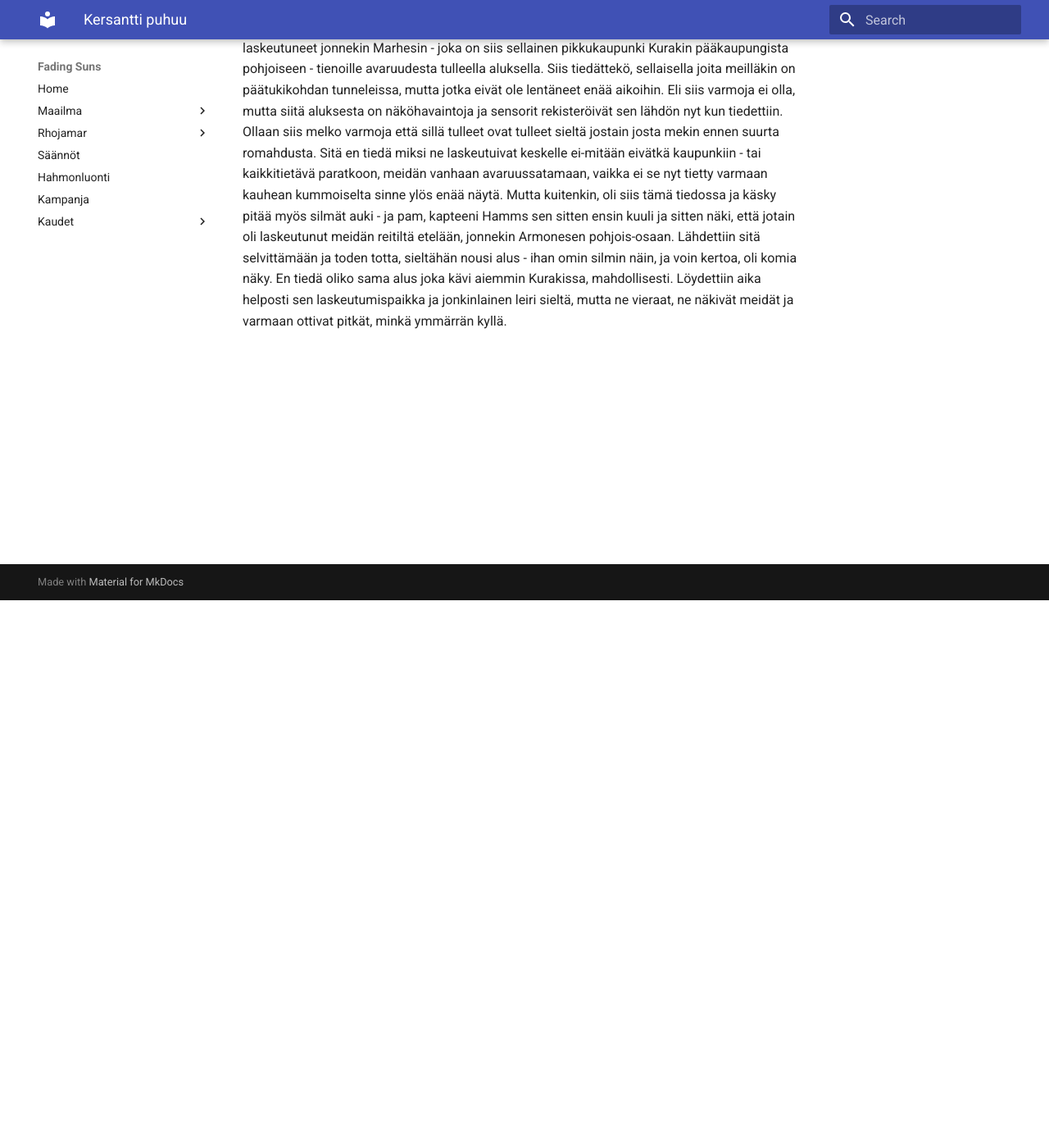
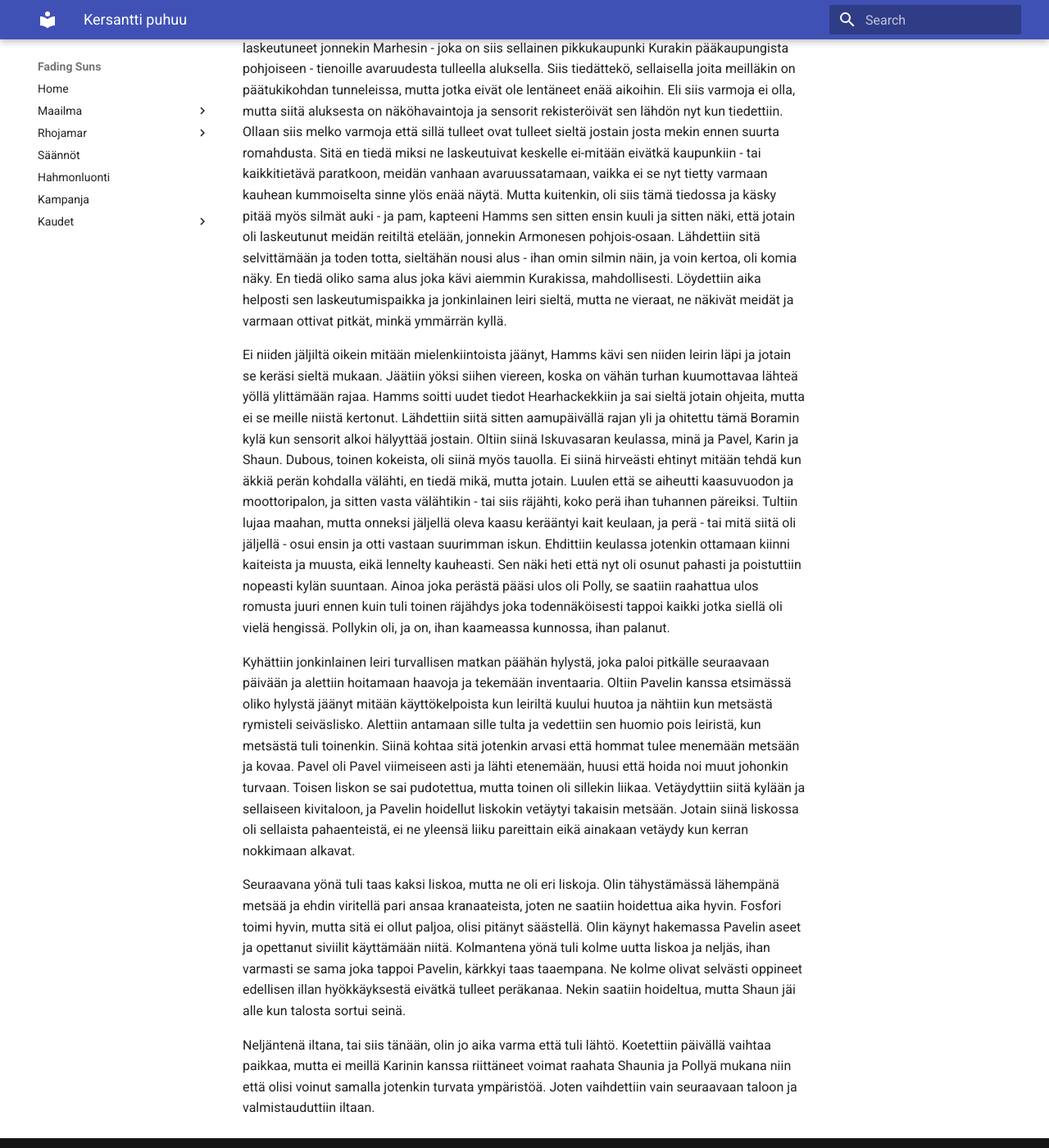
Before and after one commit to mertenator100/mertenator100.github.io, an MkDocs documentation site: the page built from docs/kersanttipuhuu.md, in a window 1280 px wide and 1400 px high, scrolled down 668 px. Shown: the whole window at 82% size. Built offline with MkDocs 1.6.1 and Material for MkDocs 9.7.7, drawn with Linux system fonts in a browser that asks for light colours.

Commit message:
moar kersanttia

```diff
--- a/docs/kersanttipuhuu.md
+++ b/docs/kersanttipuhuu.md
@@ -7,3 +7,11 @@ Kersantti Agnus Muckman kertoo hieman väsyneessä ja sekavassa mielentilassa M1
 Hearhackekissa on siis killan kenttä ja se on tukikohta kolmelle ilma-alukselle, tai siis nyt enää kahdelle. Yleensä yksi niistä on huollossa ja kaksi tekee partiointia, me nyt viimeeksi täällä pohjoisessa ja M17 Raudanluja taisi lähteä kartoittamaan lounaaseen kirottua maata. Meillä oli siis tarkoituksena painella suoraan Kirketonin vanhalle maankaltaistamisasemalle ja käskynä etsiä sieltä yli-insinööri McCaben retkikuntaa, joka lähti sinne viime kesänä eikä ole raportoinut takaisin. Ei se ole ensimmäinen retkikunta jonka kirottu maa on nielaissut, mutta McCabe jos joku on sellainen joka näistä tilanteista selviää jos on selvitäkseen. Viimeinen yhteys häneltä tuli ihan loppusyksystä, olivat kuulemma vaikeuksista huolimatta selvinneet vanhalle asemalle ja asettumassa sinne talvehtimaan.
 
 Meillä oli kuitenkin tiedossa Kurakin puolelta melko varma havainto ulkopuolisista jotka olivat laskeutuneet jonnekin Marhesin - joka on siis sellainen pikkukaupunki Kurakin pääkaupungista pohjoiseen - tienoille avaruudesta tulleella aluksella. Siis tiedättekö, sellaisella joita meilläkin on päätukikohdan tunneleissa, mutta jotka eivät ole lentäneet enää aikoihin. Eli siis varmoja ei olla, mutta siitä aluksesta on näköhavaintoja ja sensorit rekisteröivät sen lähdön nyt kun tiedettiin. Ollaan siis melko varmoja että sillä tulleet ovat tulleet sieltä jostain josta mekin ennen suurta romahdusta. Sitä en tiedä miksi ne laskeutuivat keskelle ei-mitään eivätkä kaupunkiin - tai kaikkitietävä paratkoon, meidän vanhaan avaruussatamaan, vaikka ei se nyt tietty varmaan kauhean kummoiselta sinne ylös enää näytä. Mutta kuitenkin, oli siis tämä tiedossa ja käsky pitää myös silmät auki - ja pam, kapteeni Hamms sen sitten ensin kuuli ja sitten näki, että jotain oli laskeutunut meidän reitiltä etelään, jonnekin Armonesen pohjois-osaan. Lähdettiin sitä selvittämään ja toden totta, sieltähän nousi alus - ihan omin silmin näin, ja voin kertoa, oli komia näky. En tiedä oliko sama alus joka kävi aiemmin Kurakissa, mahdollisesti. Löydettiin aika helposti sen laskeutumispaikka ja jonkinlainen leiri sieltä, mutta ne vieraat, ne näkivät meidät ja varmaan ottivat pitkät, minkä ymmärrän kyllä.
+
+Ei niiden jäljiltä oikein mitään mielenkiintoista jäänyt, Hamms kävi sen niiden leirin läpi ja jotain se keräsi sieltä mukaan. Jäätiin yöksi siihen viereen, koska on vähän turhan kuumottavaa lähteä yöllä ylittämään rajaa. Hamms soitti uudet tiedot Hearhackekkiin ja sai sieltä jotain ohjeita, mutta ei se meille niistä kertonut. Lähdettiin siitä sitten aamupäivällä rajan yli ja ohitettu tämä Boramin kylä kun sensorit alkoi hälyyttää jostain. Oltiin siinä Iskuvasaran keulassa, minä ja Pavel, Karin ja Shaun. Dubous, toinen kokeista, oli siinä myös tauolla. Ei siinä hirveästi ehtinyt mitään tehdä kun äkkiä perän kohdalla välähti, en tiedä mikä, mutta jotain. Luulen että se aiheutti kaasuvuodon ja moottoripalon, ja sitten vasta välähtikin - tai siis räjähti, koko perä ihan tuhannen päreiksi. Tultiin lujaa maahan, mutta onneksi jäljellä oleva kaasu kerääntyi kait keulaan, ja perä - tai mitä siitä oli jäljellä - osui ensin ja otti vastaan suurimman iskun. Ehdittiin keulassa jotenkin ottamaan kiinni kaiteista ja muusta, eikä lennelty kauheasti. Sen näki heti että nyt oli osunut pahasti ja poistuttiin nopeasti kylän suuntaan. Ainoa joka perästä pääsi ulos oli Polly, se saatiin raahattua ulos romusta juuri ennen kuin tuli toinen räjähdys joka todennäköisesti tappoi kaikki jotka siellä oli vielä hengissä. Pollykin oli, ja on, ihan kaameassa kunnossa, ihan palanut.
+
+Kyhättiin jonkinlainen leiri turvallisen matkan päähän hylystä, joka paloi pitkälle seuraavaan päivään ja alettiin hoitamaan haavoja ja tekemään inventaaria. Oltiin Pavelin kanssa etsimässä oliko hylystä jäänyt mitään käyttökelpoista kun leiriltä kuului huutoa ja nähtiin kun metsästä rymisteli seiväslisko. Alettiin antamaan sille tulta ja vedettiin sen huomio pois leiristä, kun metsästä tuli toinenkin. Siinä kohtaa sitä jotenkin arvasi että hommat tulee menemään metsään ja kovaa. Pavel oli Pavel viimeiseen asti ja lähti etenemään, huusi että hoida noi muut johonkin turvaan. Toisen liskon se sai pudotettua, mutta toinen oli sillekin liikaa. Vetäydyttiin siitä kylään ja sellaiseen kivitaloon, ja Pavelin hoidellut liskokin vetäytyi takaisin metsään. Jotain siinä liskossa oli sellaista pahaenteistä, ei ne yleensä liiku pareittain eikä ainakaan vetäydy kun kerran nokkimaan alkavat.
+
+Seuraavana yönä tuli taas kaksi liskoa, mutta ne oli eri liskoja. Olin tähystämässä lähempänä metsää ja ehdin viritellä pari ansaa kranaateista, joten ne saatiin hoidettua aika hyvin. Fosfori toimi hyvin, mutta sitä ei ollut paljoa, olisi pitänyt säästellä. Olin käynyt hakemassa Pavelin aseet ja opettanut siviilit käyttämään niitä. Kolmantena yönä tuli kolme uutta liskoa ja neljäs, ihan varmasti se sama joka tappoi Pavelin, kärkkyi taas taaempana. Ne kolme olivat selvästi oppineet edellisen illan hyökkäyksestä eivätkä tulleet peräkanaa. Nekin saatiin hoideltua, mutta Shaun jäi alle kun talosta sortui seinä.
+
+Neljäntenä iltana, tai siis tänään, olin jo aika varma että tuli lähtö. Koetettiin päivällä vaihtaa paikkaa, mutta ei meillä Karinin kanssa riittäneet voimat raahata Shaunia ja Pollyä mukana niin että olisi voinut samalla jotenkin turvata ympäristöä. Joten vaihdettiin vain seuraavaan taloon ja valmistauduttiin iltaan.
```
